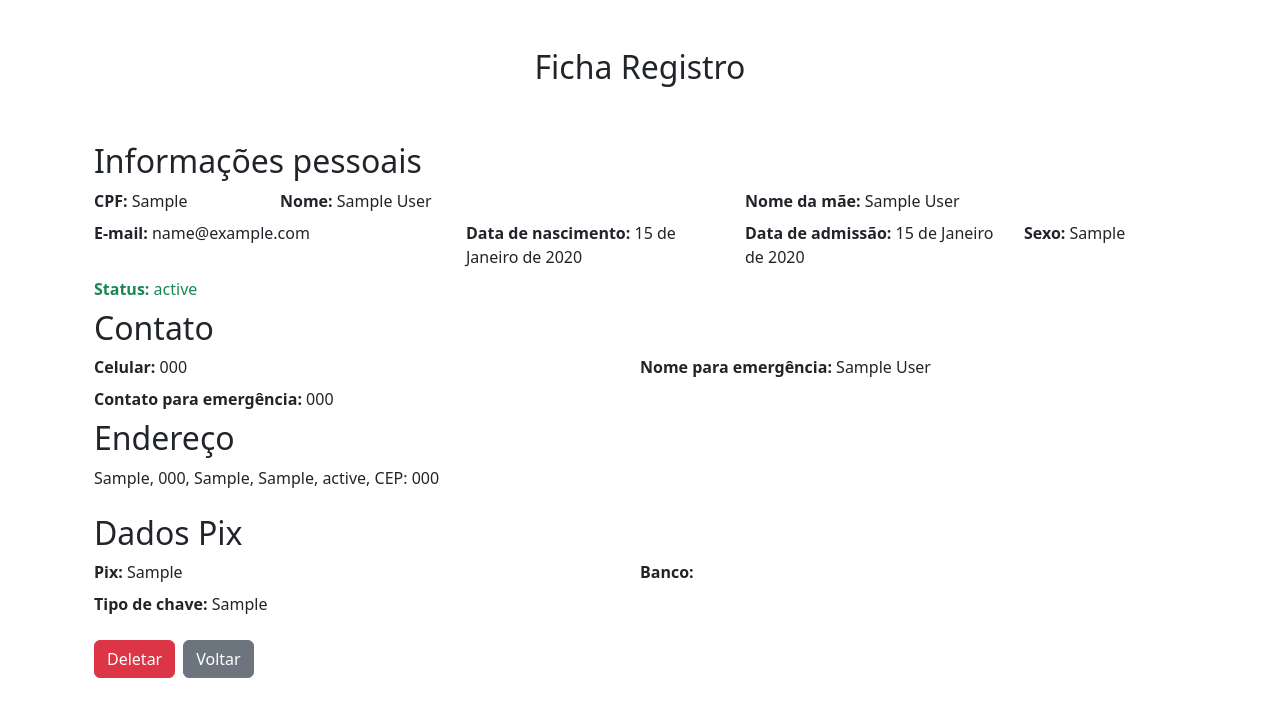
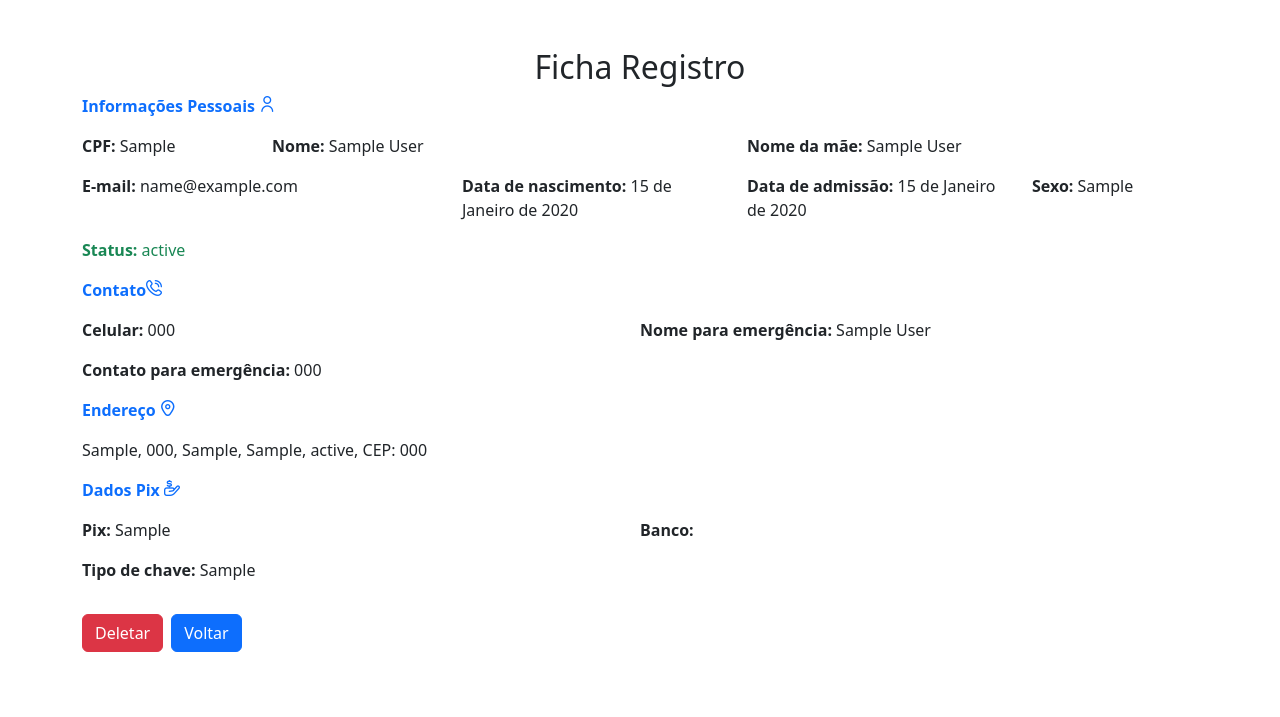
Before and after one commit to MarcosSerra1/unigestao, a Django app: page /employee/1/ in a window 1280 px wide. Shown: the part 57-774 px from the top of the page. Run offline with Django 5.2, Linux system fonts and the light colour scheme; tables that the repository leaves empty hold one stand-in row (values such as "Sample post"); some libraries are stand-ins or nearby versions.

Commit message:
🔄 refactor: Updated the employee_details.html template to improve the display of employee information
- Substituição de tags <label> por <p> para melhorar a acessibilidade
- Adição de campos e reordenação das informações para maior clareza
- Inclusão do campo 'neighborhood' no endereço
- Remoção do {% load widget_tweaks %} estava sem uso
- Atualização de links para editar informações pessoais, contato, endereço e dados Pix

```diff
--- a/employees/templates/employees/employee_details.html
+++ b/employees/templates/employees/employee_details.html
@@ -1,81 +1,80 @@
 {% extends "global/base.html" %}
-{% load widget_tweaks %}
 {% block title %} Detalhes do Funcionário {% endblock %}
 
 {% block content %}
     <div class="container d-flex justify-content-center align-items-center flex-column mt-5">
         <h2 class="fw-light text-align-center"><strong>Ficha Registro</strong></h2>
-    <div class="container mt-5">
 
-      <h2 class="fw-light"><a href="{% url 'update_employee' pk=object.pk %}">Informações pessoais</a></h2>
             <div class="row row-cols-lg-12">
+                <p><a href="{% url 'update_employee' pk=object.pk %}" class="link-primary"><strong>Informações Pessoais</strong> <i class="fi fi-rr-user"></i></a></p>
                 <div class="form-group col-md-2 d-flex flex-column">
-            <label for="id_cpf" class="form-label"><strong>CPF:</strong> {{ object.cpf }}</label>
+                    <p class="text-start"><strong>CPF:</strong> {{ object.cpf }}</p>
                 </div>
                 <div class="col-md-5 d-flex flex-column">
-            <label for="id_name" class="form-label"><strong>Nome:</strong> {{ object.name }}</label>
+                    <p class="text-start"><strong>Nome:</strong> {{ object.name }}</p>
                 </div>
-
                 <div class="col-md-5 d-flex flex-column">
-            <label for="id_mother" class="form-label"><strong>Nome da mãe:</strong> {{ object.name_mother }}</label>
+                    <p class="text-start"><strong>Nome da mãe:</strong> {{ object.name_mother }}</p>
                 </div>
                 <div class="col-md-4 d-flex flex-column">
-            <label for="id_email" class="form-label"><strong>E-mail:</strong> {{ object.email }}</label>
+                    <p class="text-start"><strong>E-mail:</strong> {{ object.email }}</p>
                 </div>
                 <div class="col-md-3 d-flex flex-column">
-            <label for="id_birth_date" class="form-label"><strong>Data de nascimento:</strong> {{ object.birth_date }}</label>
+                    <p class="text-start"><strong>Data de nascimento:</strong> {{ object.birth_date }}</p>
                 </div>
                 <div class="col-md-3 d-flex flex-column">
-            <label for="id_birth_date" class="form-label"><strong>Data de admissão:</strong> {{ object.admission_date }}</label>
+                    <p class="text-start"><strong>Data de admissão:</strong> {{ object.admission_date }}</p>
                 </div>
                 <div class="col-md-2 d-flex flex-column">
-            <label for="id_sex" class="form-label"><strong>Sexo:</strong> {{ object.sex }}</label>
+                    <p class="text-start"><strong>Sexo:</strong> {{ object.sex }}</p>
                 </div>
-        <div class="col-md-2 d-flex flex-column {% if object.status.id == 1 %}text-success{% else %}text-danger{% endif %}">
-            <label for="id_sex" class="form-label"><strong>Status:</strong> {{ object.status }}</label>
+                <div
+                    class="col-md-2 d-flex flex-column {% if object.status.id == 1 %}text-success{% else %}text-danger{% endif %}">
+                    <p class="text-start"><strong>Status:</strong> {{ object.status }}</p>
                 </div>
 
                 <br>
-        <h2 class="fw-light"><a href="{% url 'update_contact' pk=contact_info.pk %}">Contato</i></a></h2>
+                <p><a href="{% url 'update_contact' pk=contact_info.pk %}" class="link-primary"><strong>Contato</strong><i class="fi fi-rr-phone-call"></i></a></p>
                 <div class="row row-cols-2 row-cols-lg-2">
                     <div class="col-md-12 d-flex flex-column">
-                <label for="id_phone_number" class="form-label"><strong>Celular:</strong> {{ contact_info.phone_number }}</label>
+                        <p class="text-start"><strong>Celular:</strong> {{ contact_info.phone_number }}</p>
                     </div>
                     <div class="col-md-12 d-flex flex-column">
-                <label for="id_emergency_contact_name" class="form-label"><strong>Nome para emergência:</strong> {{ contact_info.emergency_contact_name }}</label>
+                        <p class="text-start"><strong>Nome para emergência:</strong> {{ contact_info.emergency_contact_name }}</p>
                     </div>
                     <div class="col-md-12 d-flex flex-column">
-                <label for="id_emergency_contact_number" class="form-label"><strong>Contato para emergência:</strong> {{ contact_info.emergency_contact_number }}</label>
+                        <p class="text-start"><strong>Contato para emergência:</strong> {{ contact_info.emergency_contact_number }}</p>
                     </div>
                 </div>
 
                 <br>
-        <br>
-        <h2 class="fw-light"><a href="{% url 'update_address' pk=address.pk %}">Endereço</a></h2>
+                <p><a href="{% url 'update_address' pk=address.pk %}" class="link-primary"><strong>Endereço</strong> <i
+                            class="fi fi-rr-marker"></i></a></p>
                 <div class="row row-cols-2 row-cols-lg-2">
                     <div class="col-md-12 d-flex flex-column">
-                <label for="" class="form-label">{{ object.address.street }}, {{ object.address.number }}, {{ object.address.neighborhood }}, {{ object.address.city }}, {{ object.address.state }}, CEP: {{ object.address.postal_code }}</label>
+                        <p class="text-start">{{ object.address.street }}, {{ object.address.number }}, {{ object.address.neighborhood }}, {{ object.address.city }}, {{ object.address.state }}, CEP: {{ object.address.postal_code }}</p>
                     </div>
                 </div>
 
                 <br>
-        <br>
-        <h2 class="fw-light"><a href="{% url 'update_form_of_payment' pk=form_of_payment.pk %}">Dados Pix</a></h2>
+                <p><a href="{% url 'update_form_of_payment' pk=form_of_payment.pk %}" class="link-primary"><strong>Dados
+                            Pix</strong> <i class="fi fi-rr-hand-holding-usd"></i></a></p>
                 <div class="row row-cols-2 row-cols-lg-2">
                     <div class="col-md-12 d-flex flex-column">
-                <label for="id_pix" class="form-label"><strong>Pix:</strong> {{ object.formofpayment.pix }}</label>
+                        <p class="text-start"><strong>Pix:</strong> {{ object.formofpayment.pix }}</p>
                     </div>
                     <div class="col-md-12 d-flex flex-column">
-                <label for="id_bank" class="form-label"><strong>Banco:</strong> {{ object.formofpayment.bank.bank }}</label>
+                        <p class="form-label"><strong>Banco:</strong> {{ object.formofpayment.bank.bank }}</p>
                     </div>
                     <div class="col-md-12 d-flex flex-column">
-                <label for="id_typePix" class="form-label"><strong>Tipo de chave:</strong> {{ object.formofpayment.type_pix.type_pix }}</label>
+                        <p class="text-start"><strong>Tipo de chave:</strong> {{ object.formofpayment.type_pix.type_pix }}
+                        </p>
                     </div>
                 </div>
             </div>
             <div class="col-md-12 d-flex gap-2 mt-3">
                 <a href="{% url 'delete_employee' pk=object.pk %}" class="btn btn-danger">Deletar</a>
-      <a href="{% url 'employee' %}" class="btn btn-secondary">Voltar</a>
+                <a href="{% url 'employee' %}" class="btn btn-primary">Voltar</a>
             </div>
     </div>
 {% endblock %}
```
Lines whose indentation alone changed are shown as unchanged.
